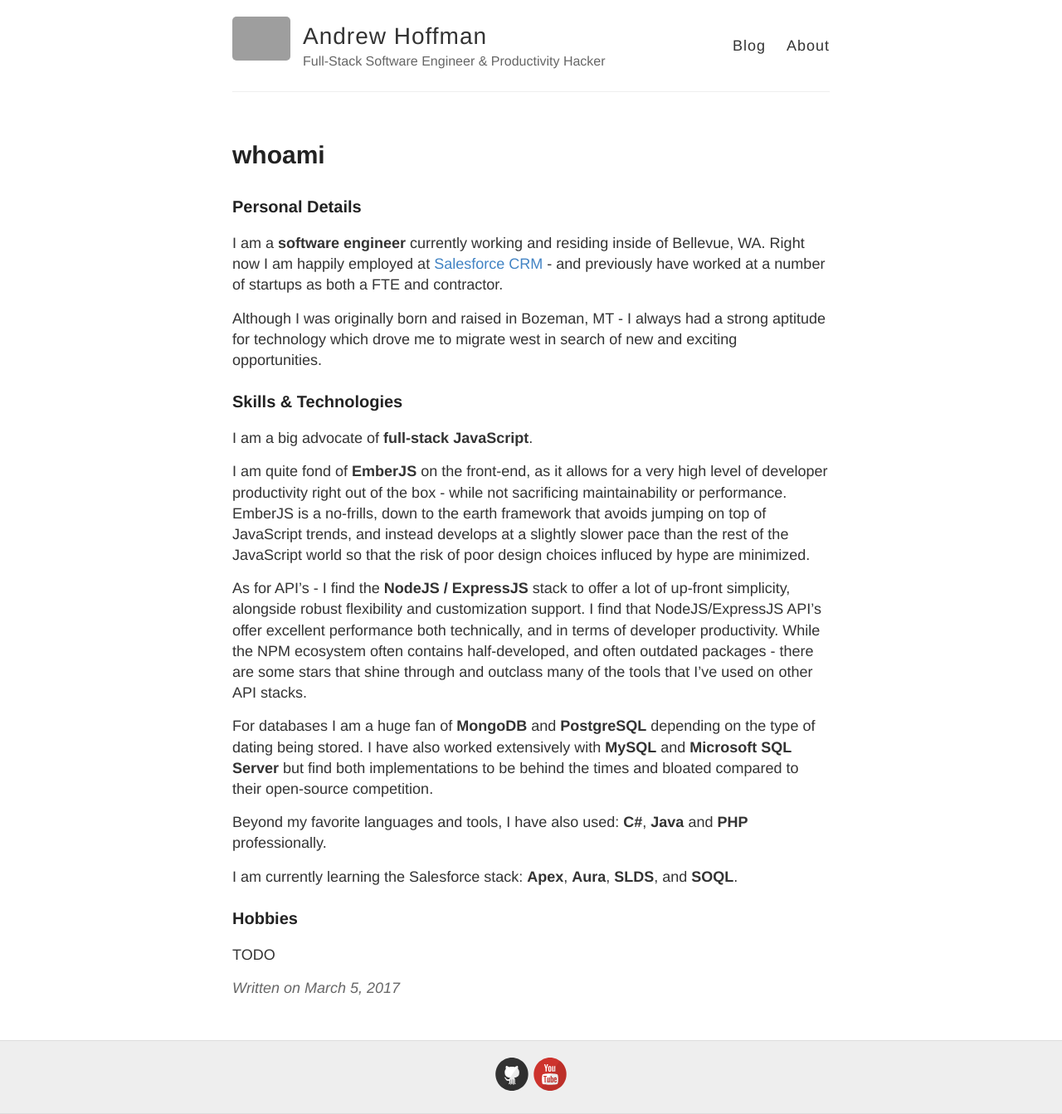
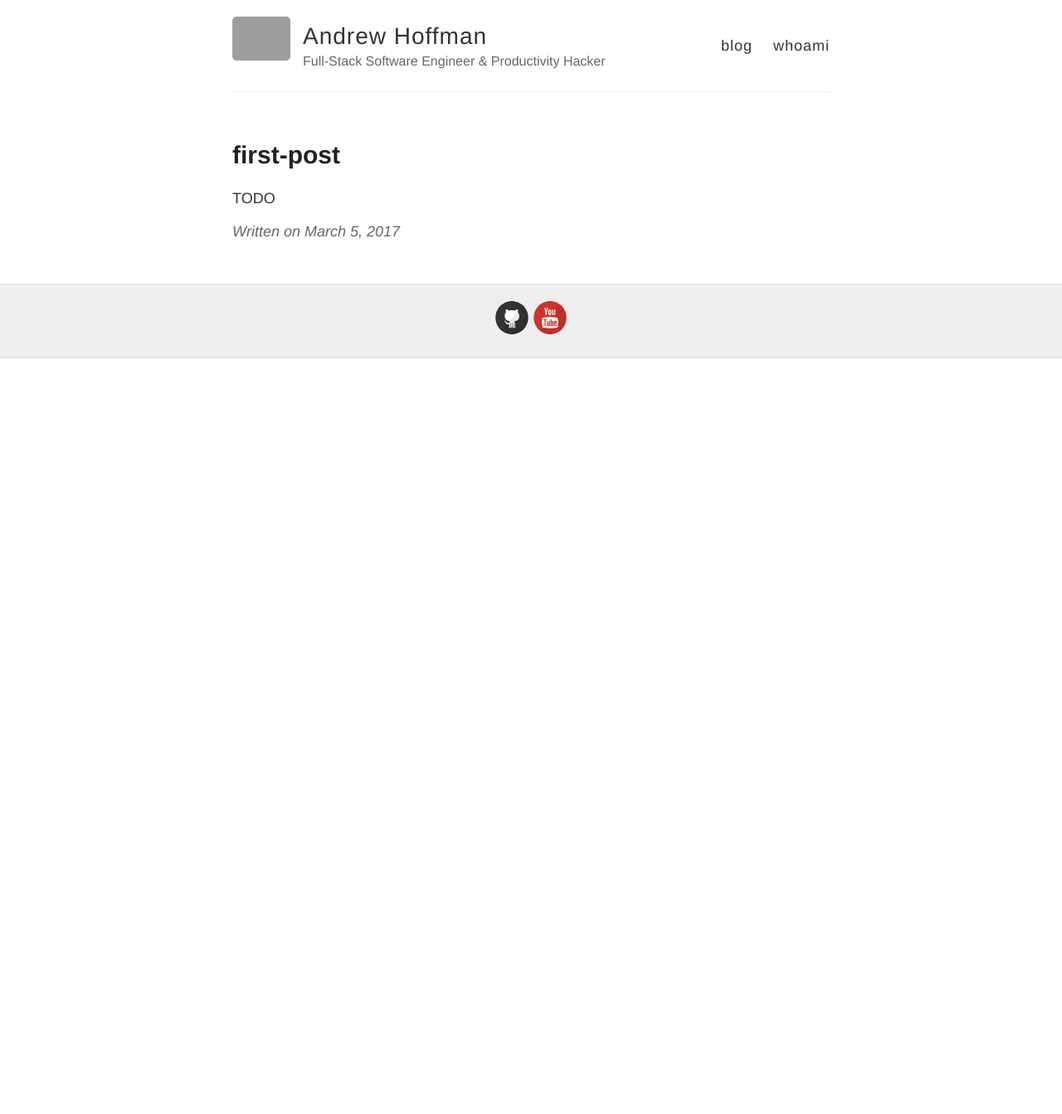
Before and after one commit to and1hof/and1hof.github.io, a Jekyll site: the page built from _posts/2017-3-5-whoami.md, in a window 1280 px wide. Shown: the whole page at 83% size. Built offline with Jekyll 4.4.1, drawn with Linux system fonts in a browser that asks for light colours; after the commit the page ends 900 px from its top, so only the background shows below that; grey boxes are pictures that could not be loaded.

```diff
--- a/_layouts/default.html
+++ b/_layouts/default.html
@@ -27,8 +27,8 @@
           </div>
 
           <nav>
-            <a href="{{ site.baseurl }}/">Blog</a>
-            <a href="{{ site.baseurl }}/about">About</a>
+            <a href="{{ site.baseurl }}/">blog</a>
+            <a href="{{ site.baseurl }}/whoami">whoami</a>
           </nav>
         </header>
       </div>
--- a/_posts/2017-3-5-whoami.md
+++ b/_posts/2017-3-5-whoami.md
@@ -1,37 +1,6 @@
 ---
 layout: post
-title: whoami
+title: first-post
 ---
 
-### Personal Details
-I am a **software engineer** currently working and residing inside of Bellevue, WA. Right now I am happily
-employed at [Salesforce](http://www.salesforce.com) [CRM](http://www.marketwatch.com/investing/stock/crm) - and previously have worked at a number of startups as both a FTE and contractor.
-
-Although I was originally born and raised in Bozeman, MT - I always had a strong aptitude for technology which
-drove me to migrate west in search of new and exciting opportunities.
-
-### Skills & Technologies
-I am a big advocate of **full-stack JavaScript**.
-
-I am quite fond of **EmberJS** on the front-end, as it allows for
-a very high level of developer productivity right out of the box - while not sacrificing maintainability or
-performance. EmberJS is a no-frills, down to the earth framework that avoids jumping on top of JavaScript trends,
-and instead develops at a slightly slower pace than the rest of the JavaScript world so that the risk of poor
-design choices influced by hype are minimized.
-
-As for API's - I find the **NodeJS / ExpressJS** stack to offer a lot of up-front simplicity, alongside robust flexibility
-and customization support. I find that NodeJS/ExpressJS API's offer excellent performance both technically, and in terms
-of developer productivity. While the NPM ecosystem often contains half-developed, and often outdated packages - there
-are some stars that shine through and outclass many of the tools that I've used on other API stacks.
-
-For databases I am a huge fan of **MongoDB** and **PostgreSQL** depending on the type of dating being stored. I have also
-worked extensively with **MySQL** and **Microsoft SQL Server** but find both implementations to be behind the times and bloated
-compared to their open-source competition.
-
-Beyond my favorite languages and tools, I have also used: **C#**, **Java** and **PHP** professionally.
-
-I am currently learning the Salesforce stack: **Apex**, **Aura**, **SLDS**, and **SOQL**.
-
-### Hobbies
-
 TODO
```
Also changed, not shown: about.md (+39 -5 lines).
